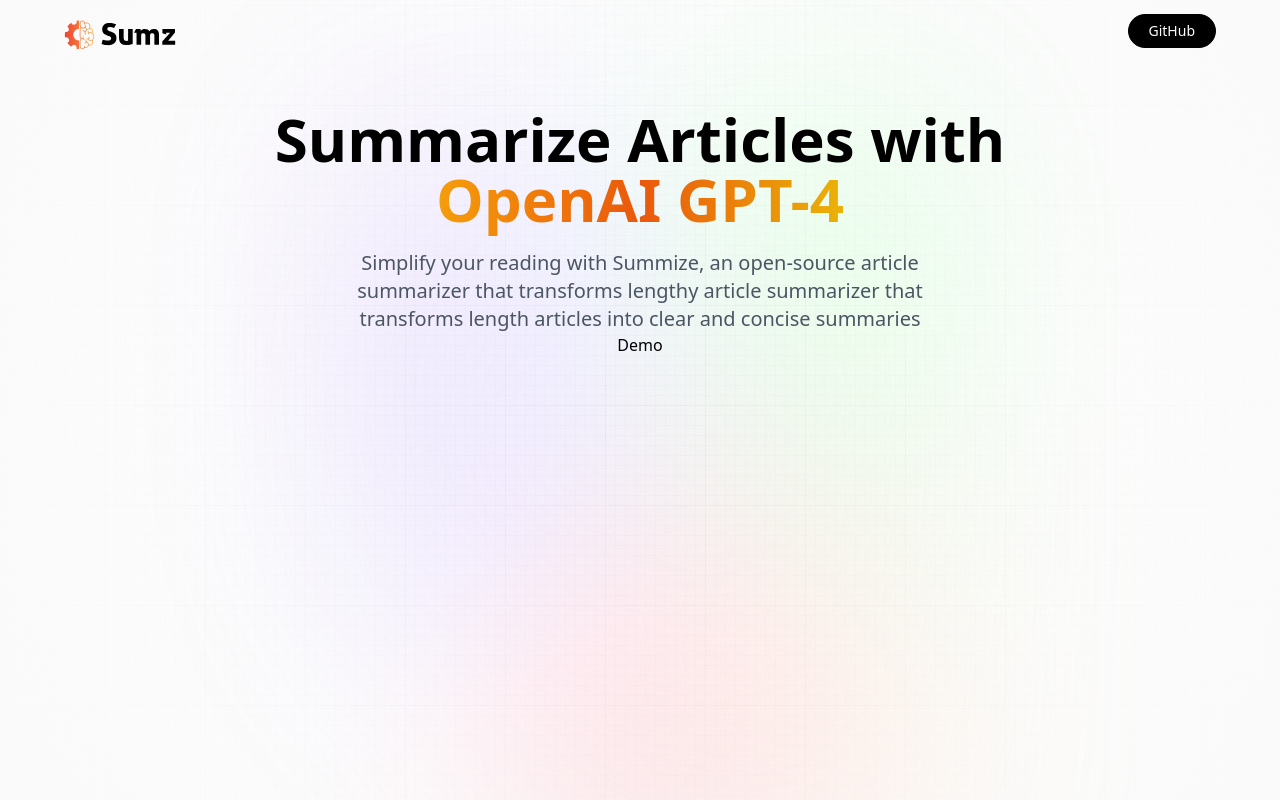
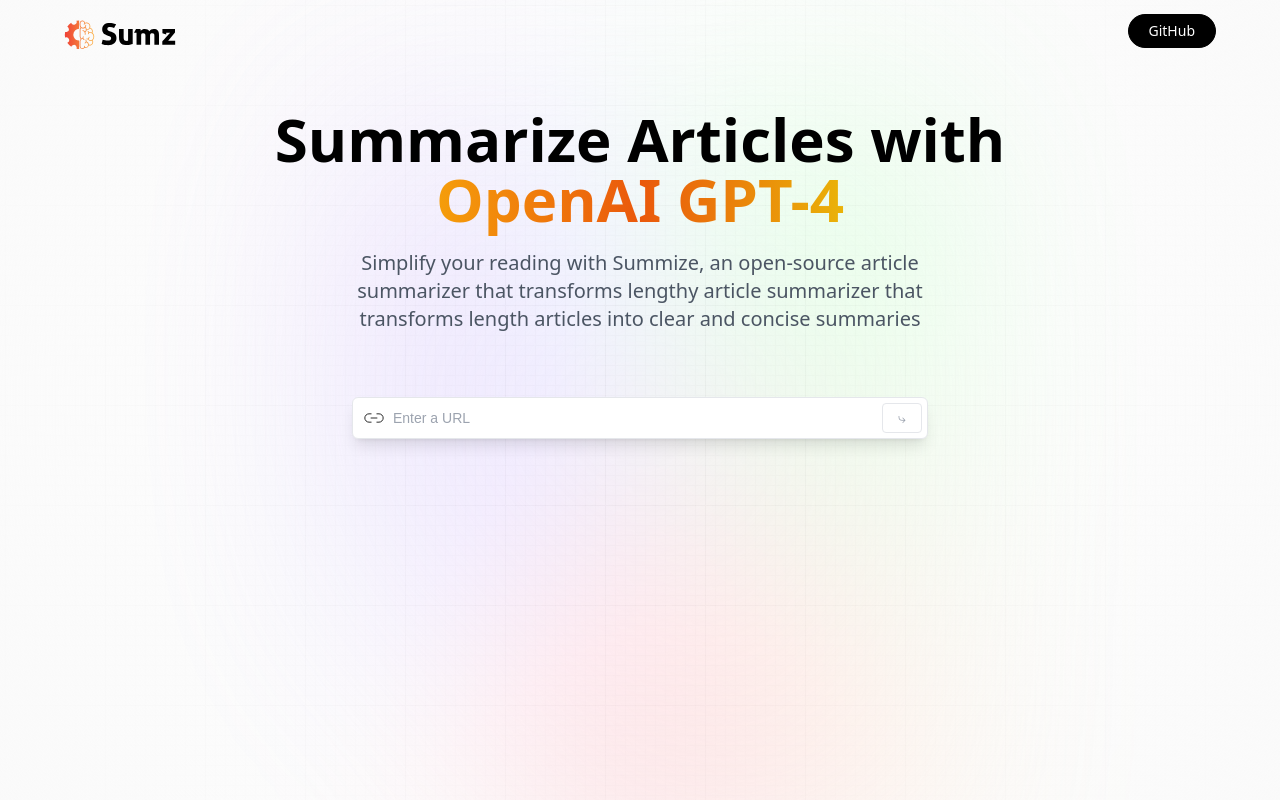
Before and after one commit to yomnahisham/AI-ArticleDigest, a React (Vite) app: page / in a window 1280 px wide. Built offline with nearby package versions, Linux system fonts and the light colour scheme; a web font is replaced by a local one.

Commit message:
can now take input

```diff
--- a/src/components/Demo.jsx
+++ b/src/components/Demo.jsx
@@ -1,8 +1,44 @@
 import React from 'react'
+import { useState, useEffect } from 'react';
+import { copy, linkIcon, loader, tick } from '../assets';
 
 const Demo = () => {
+    const [article, setArticle] = useState({
+        url: '',
+        summary: '',
+    });
+
+    const handleSubmit = async (c) => {
+        alert('Submitted');
+    }
   return (
-    <div>Demo</div>
+    <section className='mt-16 w-full max-w-xl'>
+        {/*search*/}
+        <div className='flex flex-col w-full gap-2'>
+            <form className='relative flex justify-center items-center'
+                onSubmit={handleSubmit}>
+                <img src={linkIcon} alt = "link_icon" className='absolute left-0 my-2 ml-3 w-5' />
+
+                <input
+                    type="url"
+                    placeholder="Enter a URL"
+                    value={article.url}
+                    onChange={(e)=>setArticle({... article, url:e.target.value})}
+                    required
+                    className='url_input peer' />
+
+                <button
+                    type="submit"
+                    className='submit_btn peer-focus:border-gray-700 peer-focus:text-gray-700'>
+                    ⤷
+                </button>
+            </form>
+
+            {/* Browser URL History */}
+        </div>
+
+        {/* Display Results */}
+    </section>
   )
 }
 
```
